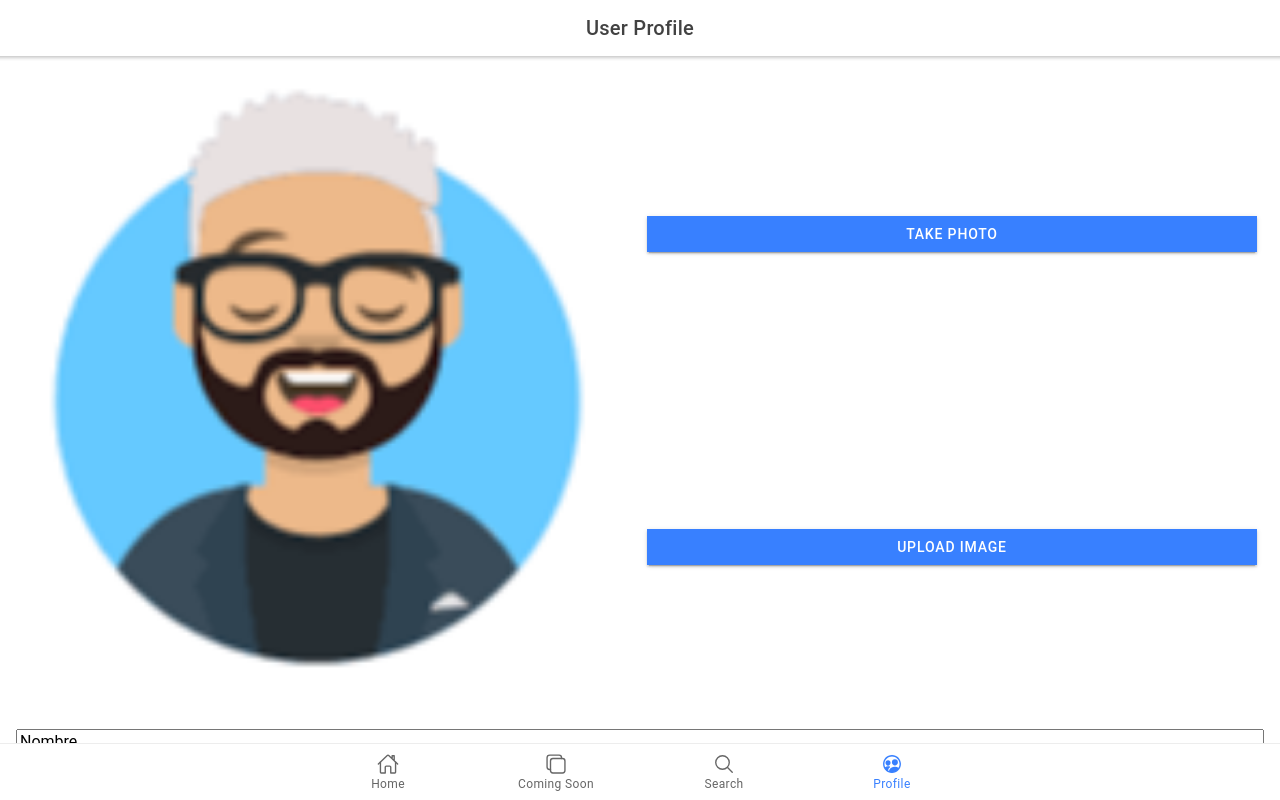
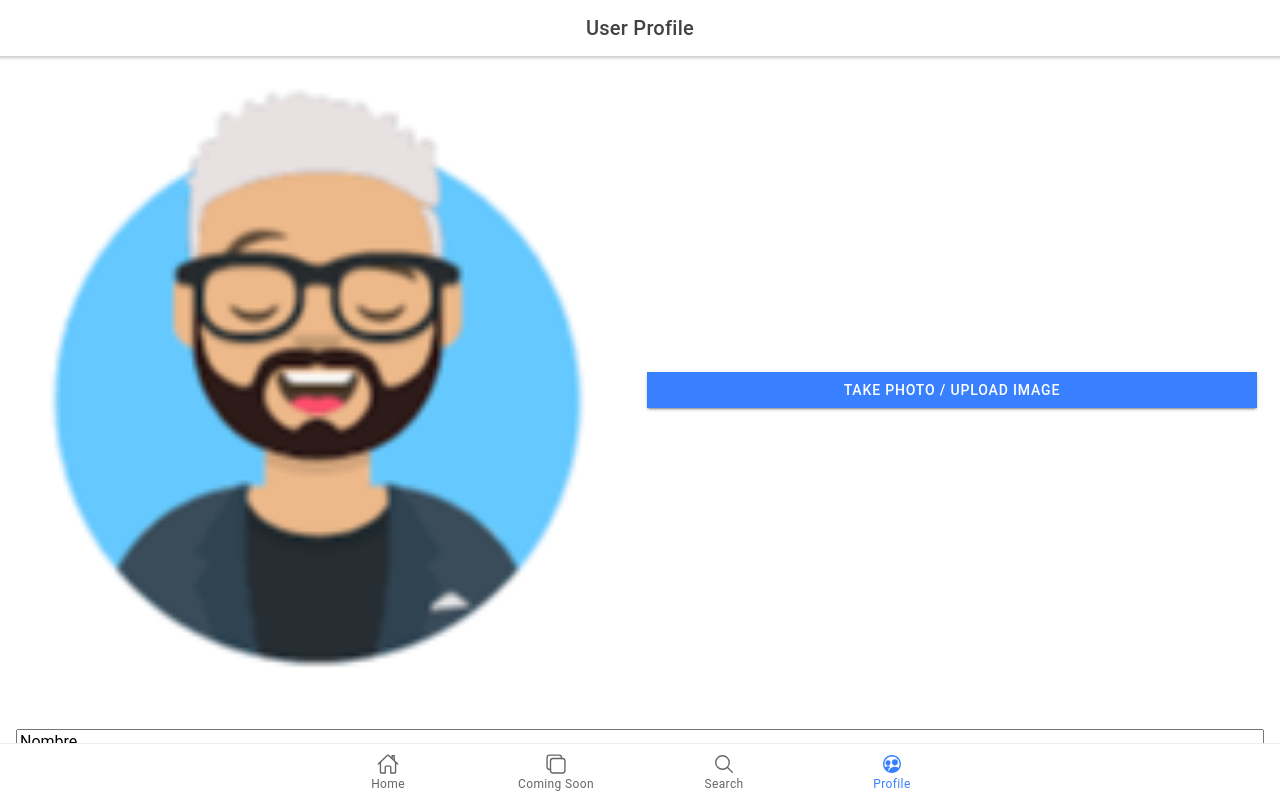
Before and after one commit to curiousidy/proyectoFinalTiburcio, a React (Create React App) app in the folder frontend/: page /profile in a window 1280 px wide. Built offline with nearby package versions, Linux system fonts and the light colour scheme.

Commit message:
📷 added camera functionality. Pending to get the route and upload to cloudinary.

```diff
--- a/frontend/package.json
+++ b/frontend/package.json
@@ -5,10 +5,12 @@
   "dependencies": {
     "@auth0/auth0-react": "^1.12.0",
     "@capacitor/app": "4.0.1",
+    "@capacitor/camera": "^4.1.2",
     "@capacitor/core": "4.3.0",
     "@capacitor/haptics": "4.0.1",
     "@capacitor/keyboard": "4.0.1",
     "@capacitor/status-bar": "4.0.1",
+    "@ionic/pwa-elements": "^3.1.1",
     "@ionic/react": "^6.0.0",
     "@ionic/react-router": "^6.0.0",
     "@testing-library/jest-dom": "^5.11.9",
--- a/frontend/src/App.tsx
+++ b/frontend/src/App.tsx
@@ -20,6 +20,7 @@ import '@ionic/react/css/text-alignment.css';
 import '@ionic/react/css/text-transformation.css';
 import '@ionic/react/css/flex-utils.css';
 import '@ionic/react/css/display.css';
+import { defineCustomElements } from '@ionic/pwa-elements/loader';
 
 /* Theme variables */
 import './theme/variables.css';
@@ -34,5 +35,6 @@ const App: React.FC = () => (
     </IonApp>
 
 );
+defineCustomElements(window);
 
 export default App;
--- a/frontend/src/index.tsx
+++ b/frontend/src/index.tsx
@@ -4,6 +4,7 @@ import App from './App';
 import * as serviceWorkerRegistration from './serviceWorkerRegistration';
 import reportWebVitals from './reportWebVitals';
 import {Auth0Provider} from '@auth0/auth0-react';
+import { defineCustomElements } from '@ionic/pwa-elements/loader';
 
 
 const container = document.getElementById('root');
@@ -18,7 +19,7 @@ root.render(
     </Auth0Provider>
   </React.StrictMode>
 );
-
+defineCustomElements(window);
 // If you want your app to work offline and load faster, you can change
 // unregister() to register() below. Note this comes with some pitfalls.
 // Learn more about service workers: https://cra.link/PWA
--- a/frontend/src/pages/profile/userProfile.tsx
+++ b/frontend/src/pages/profile/userProfile.tsx
@@ -1,12 +1,42 @@
 import { IonPage, IonToolbar, IonTitle, IonContent, IonRow, IonCol, IonButton, IonHeader } from '@ionic/react';
-import React from 'react';
+import React, { useState } from 'react';
+import { Camera, CameraResultType, CameraSource,  } from '@capacitor/camera';
 
 import './userProfile.css';
 
 
 export interface ProfileInterface {}
 
+
 const Profile : React.FC = () => {
+  const [image, setImage] = useState<any>("/assets/avatar.png");
+
+  const takePicture = async () => {
+    const cameraResult = await Camera.getPhoto({
+      quality: 100,
+      allowEditing: true,
+      resultType: CameraResultType.Uri,
+      source : CameraSource.Prompt,
+      promptLabelPhoto: 'Gallery',
+      promptLabelPicture : 'Camera',
+      promptLabelHeader : 'Cancel'
+    });
+
+    // image.webPath will contain a path that can be set as an image src.
+    // You can access the original file using image.path, which can be
+    // passed to the Filesystem API to read the raw data of the image,
+    // if desired (or pass resultType: CameraResultType.Base64 to getPhoto)
+    var imageUrl = cameraResult.webPath;
+
+    // Can be set to the src of an image now
+    // imageElement.src = imageUrl;
+    setImage(imageUrl)
+    console.log(imageUrl);
+
+
+  };
+
+
 	return (
 	<IonPage>
       <IonHeader>
@@ -20,16 +50,13 @@ const Profile : React.FC = () => {
           <IonContent className="ion-padding">
             <IonRow>
                 <IonCol>
-                    <img className="userAvatar" src="/assets/avatar.png" alt="Rounded avatar" />
+                    <img className="userAvatar" src={image} alt="Rounded avatar" />
                 </IonCol>
 
                 <IonCol className='userProfileButton'>
 
-                    <IonButton expand='full'>
-                        Take photo
-                    </IonButton>
-                    <IonButton expand='full'>
-                        Upload image
+                    <IonButton expand='full' onClick={() => takePicture()}>
+                        Take photo / Upload Image
                     </IonButton>
 
                 </IonCol>
```
Also changed, not shown: 1 other file (tests, documents, lock files or other folders).
